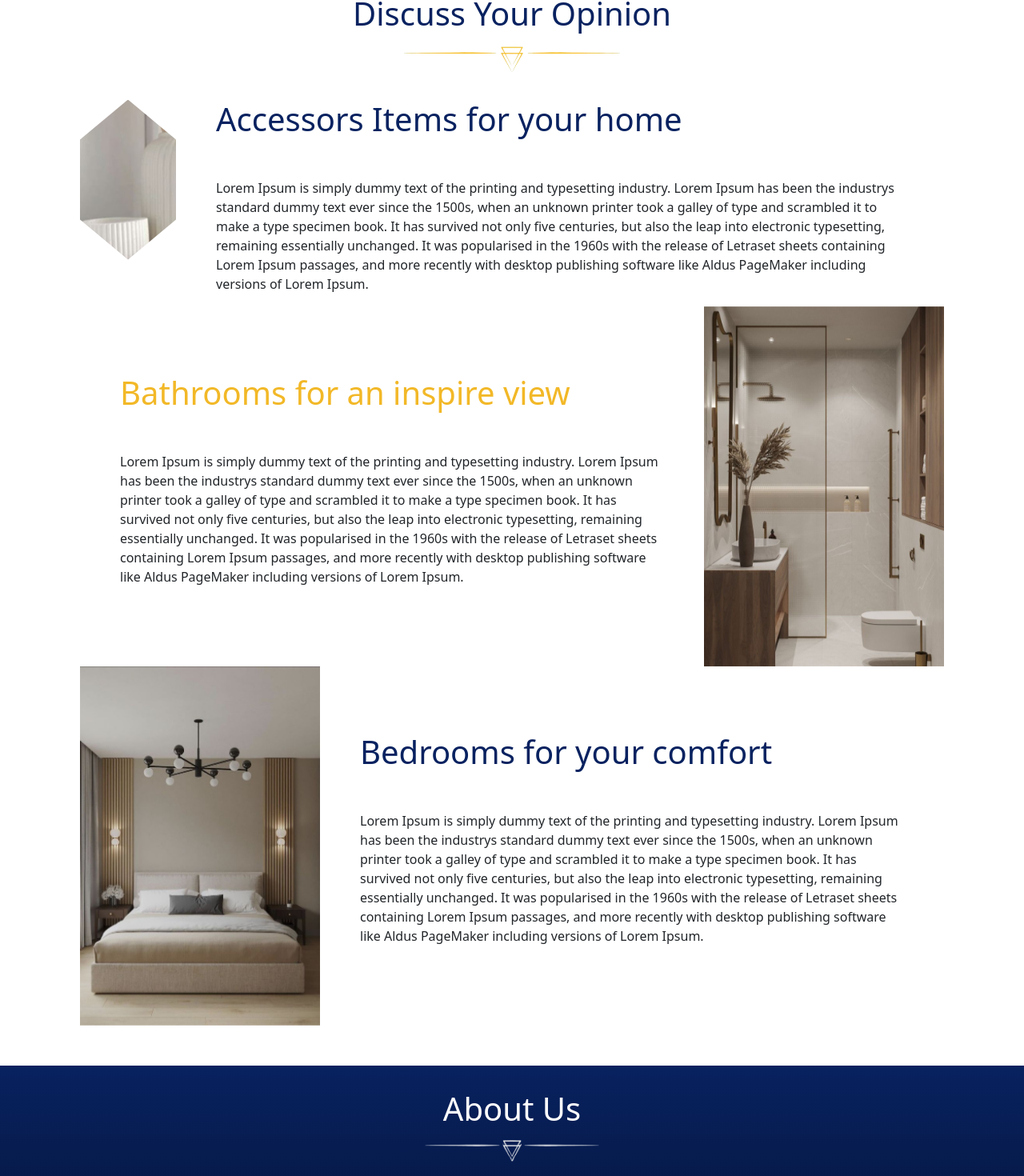
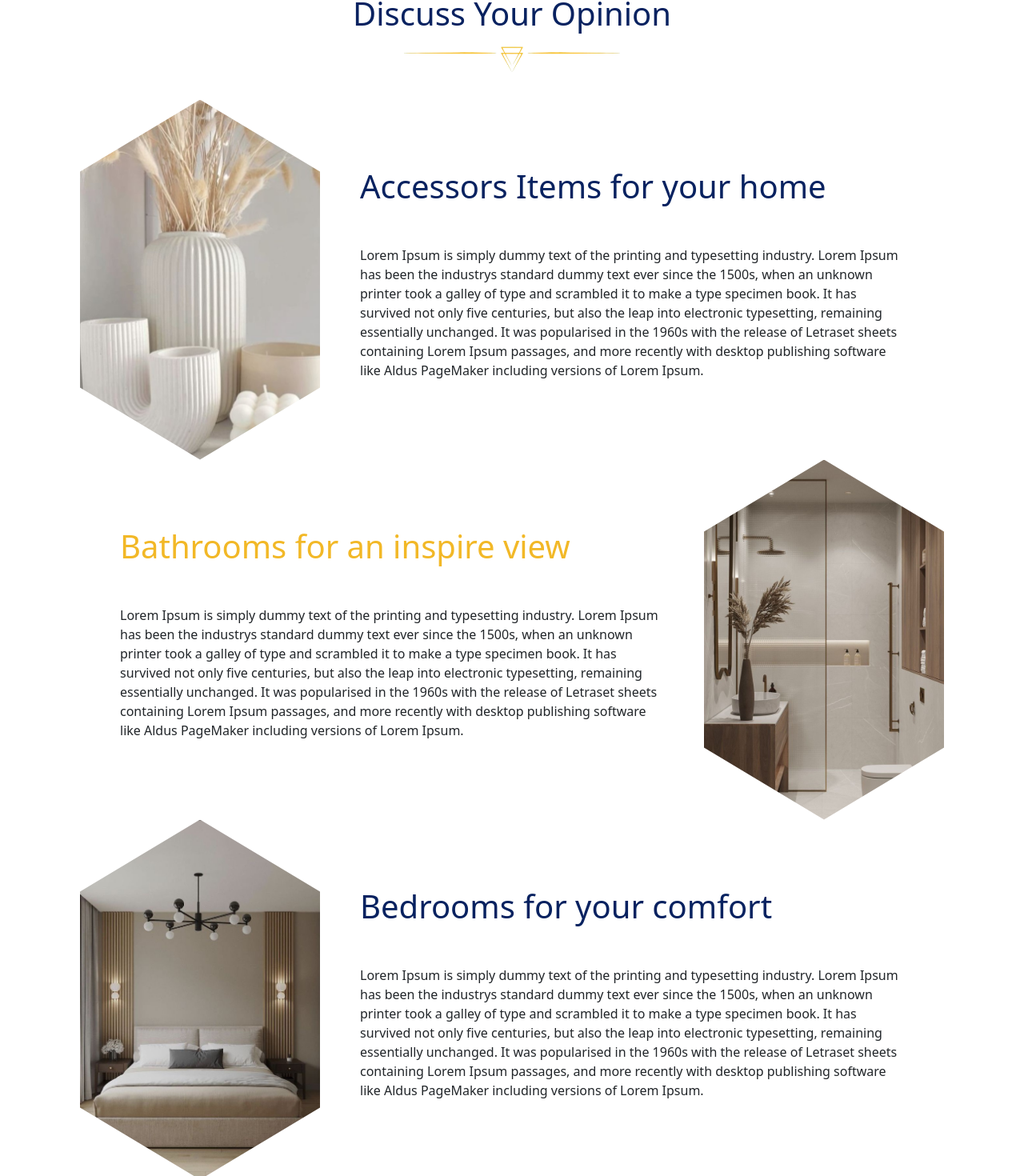
Before and after one commit to Ayasheriff/ornamenta-decoration-web, a React (Vite) app: page / in a window 1280 px wide. Shown: the part 1855-3325 px from the top of the page at 80% size. Built offline with nearby package versions, Linux system fonts and the light colour scheme; a web font is replaced by a local one.

Commit message:
hexagon image

```diff
--- a/src/pages/HomePage/HomeCrousel/HomeCarousel.jsx
+++ b/src/pages/HomePage/HomeCrousel/HomeCarousel.jsx
@@ -73,13 +73,28 @@ const HomeCarousel = () => {
           </div>
           <Carousel slide={false} indicators={false} controls={false}>
             <Carousel.Item>
-              <img className="carousel-home-img" src={bathroom1} />
+              <div className="hexagon-container">
+                <img
+                  className="carousel-home-img hexagon-img"
+                  src={bathroom1}
+                />
+              </div>
             </Carousel.Item>
             <Carousel.Item>
-              <img className="carousel-home-img" src={bathroom2} />
+              <div className="hexagon-container">
+                <img
+                  className="carousel-home-img hexagon-img"
+                  src={bathroom2}
+                />
+              </div>
             </Carousel.Item>
             <Carousel.Item>
-              <img className="carousel-home-img" src={bathroom3} />
+              <div className="hexagon-container">
+                <img
+                  className="carousel-home-img hexagon-img"
+                  src={bathroom3}
+                />
+              </div>
             </Carousel.Item>
           </Carousel>
         </div>
@@ -87,13 +102,19 @@ const HomeCarousel = () => {
         <div className="carousel-imgs ">
           <Carousel slide={false} indicators={false} controls={false}>
             <Carousel.Item>
-              <img className="carousel-home-img" src={bedroom1} />
+              <div className="hexagon-container">
+                <img className="carousel-home-img hexagon-img" src={bedroom1} />
+              </div>
             </Carousel.Item>
             <Carousel.Item>
-              <img className="carousel-home-img" src={bedroom2} />
+              <div className="hexagon-container">
+                <img className="carousel-home-img hexagon-img" src={bedroom2} />
+              </div>
             </Carousel.Item>
             <Carousel.Item>
-              <img className="carousel-home-img" src={bedroom3} />
+              <div className="hexagon-container">
+                <img className="carousel-home-img hexagon-img" src={bedroom3} />
+              </div>
             </Carousel.Item>
           </Carousel>
           <div className="carousel-titles">
--- a/src/pages/HomePage/HomeCrousel/HomeCarousel.style.scss
+++ b/src/pages/HomePage/HomeCrousel/HomeCarousel.style.scss
@@ -37,15 +37,23 @@
 
 
 .hexagon-container {
-  width: 120px; /* Adjust the width as needed */
-  height: 200px; /* Adjust the height as needed */
-  clip-path: polygon(50% 0%, 100% 25%, 100% 75%, 50% 100%, 0% 75%, 0% 25%);
-  overflow: hidden;
-  margin: auto;
+  width: 300px; /* Set a wider width for the hexagon container */
+  height: 450px; /* Set a larger height for the hexagon container */
+  clip-path: polygon(
+    50% 0%,    /* Top center */
+    100% 20%,  /* Top right corner */
+    100% 80%,  /* Bottom right corner */
+    50% 100%,  /* Bottom center */
+    0% 80%,   /* Bottom left corner */
+    0% 20%    /* Top left corner */
+  );
+  overflow: hidden; /* Hide content that extends beyond the hexagon shape */
+  margin: auto; /* Center the hexagon container */
+
 }
 
 .hexagon-img {
   width: 100%;
   height: 100%;
-  object-fit: cover; /* Maintain image aspect ratio */
+  object-fit: cover;
 }
```
